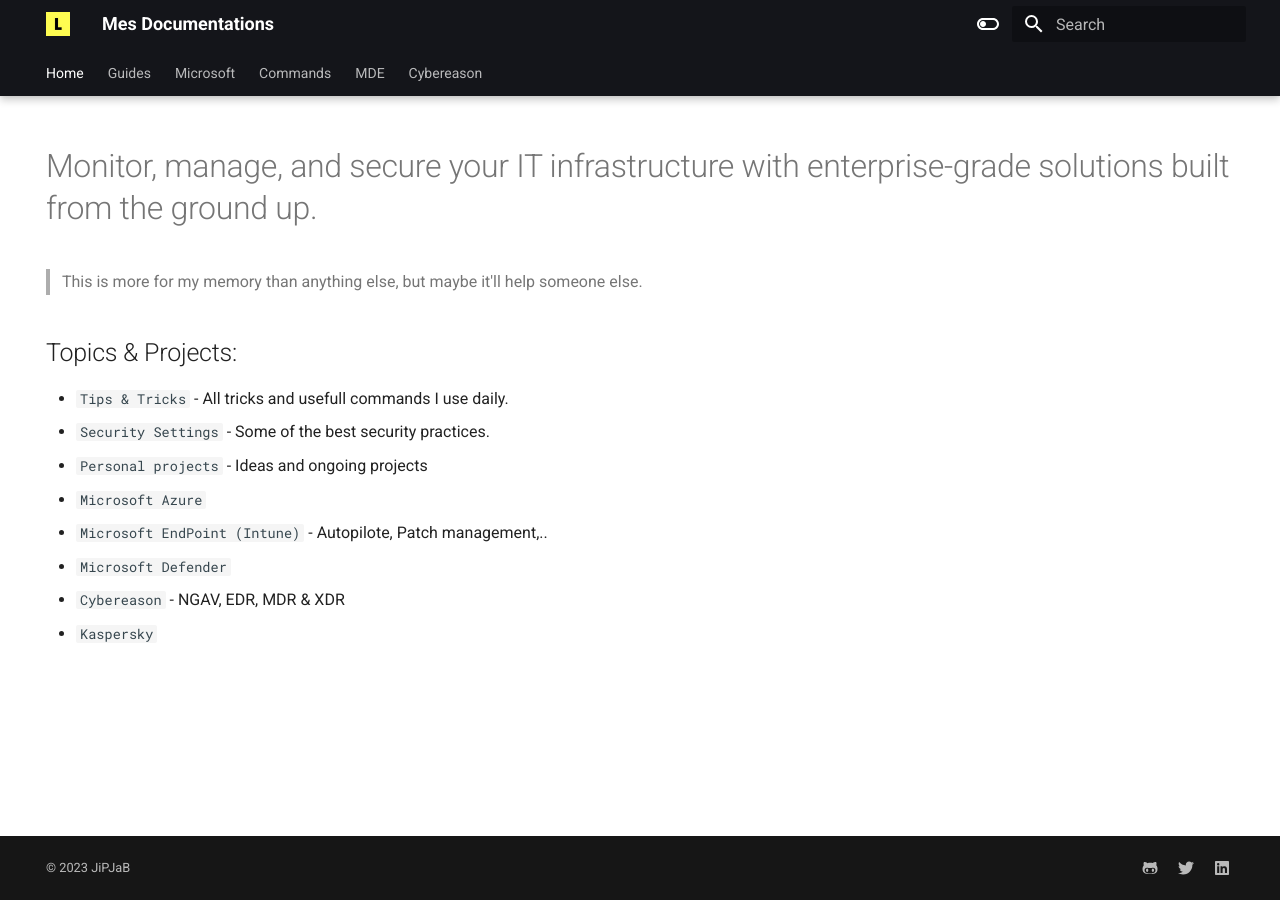
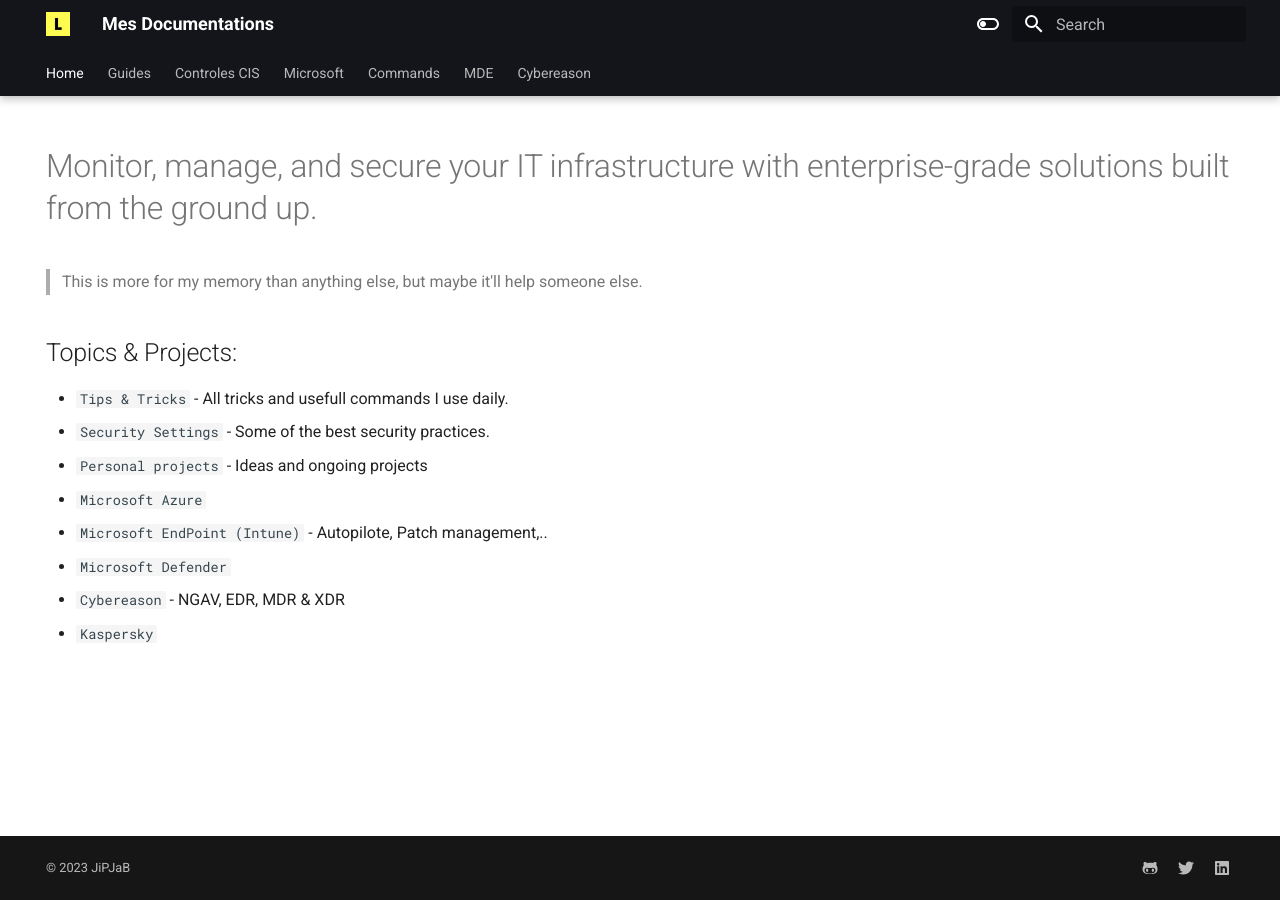
Before and after one commit to jipjab/docs, an MkDocs documentation site: the page built from docs/index.md, in a window 1280 px wide. Built offline with MkDocs 1.6.1 and Material for MkDocs 9.7.7, drawn with Linux system fonts in a browser that asks for light colours.

Commit message:
Update mkdocs.yml

```diff
--- a/mkdocs.yml
+++ b/mkdocs.yml
@@ -76,8 +76,8 @@
         - 'Tips & Tricks': 'Tricks.md'
         - 'Minimum Security Settings': 'SecurityProcesses.md'
         - 'PKI': 'certs.md'
-    #- Controles CIS:
-    #    - 'M365/AAD': 'Controles-CIS.md'
+    - Controles CIS:
+        - 'M365/AAD': 'Controles-CIS.md'
     - Microsoft:
         - 'Az. Security Best Practices': 'Azure.md'
         - 'Windows Group Policies': 'GPOs.md'
```
